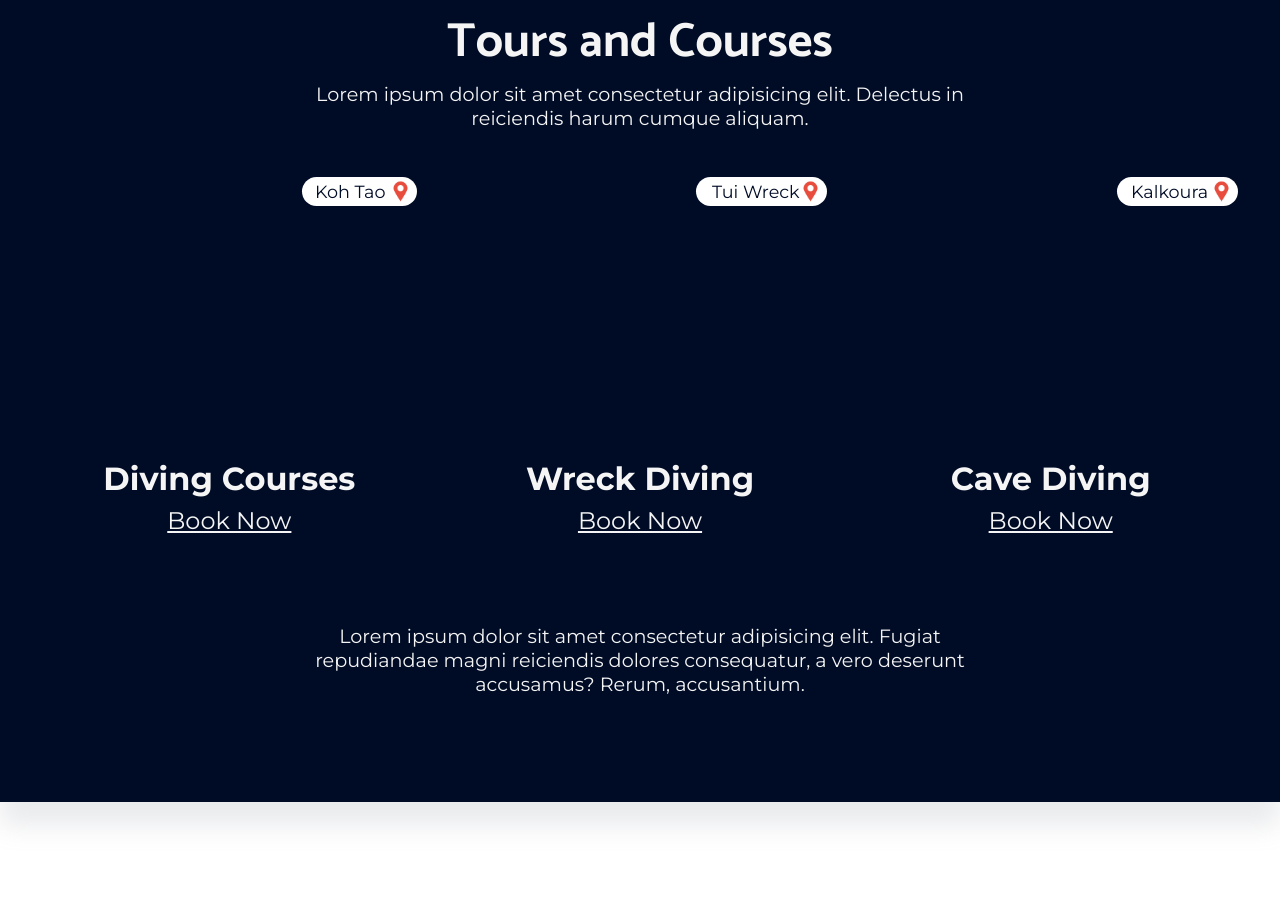
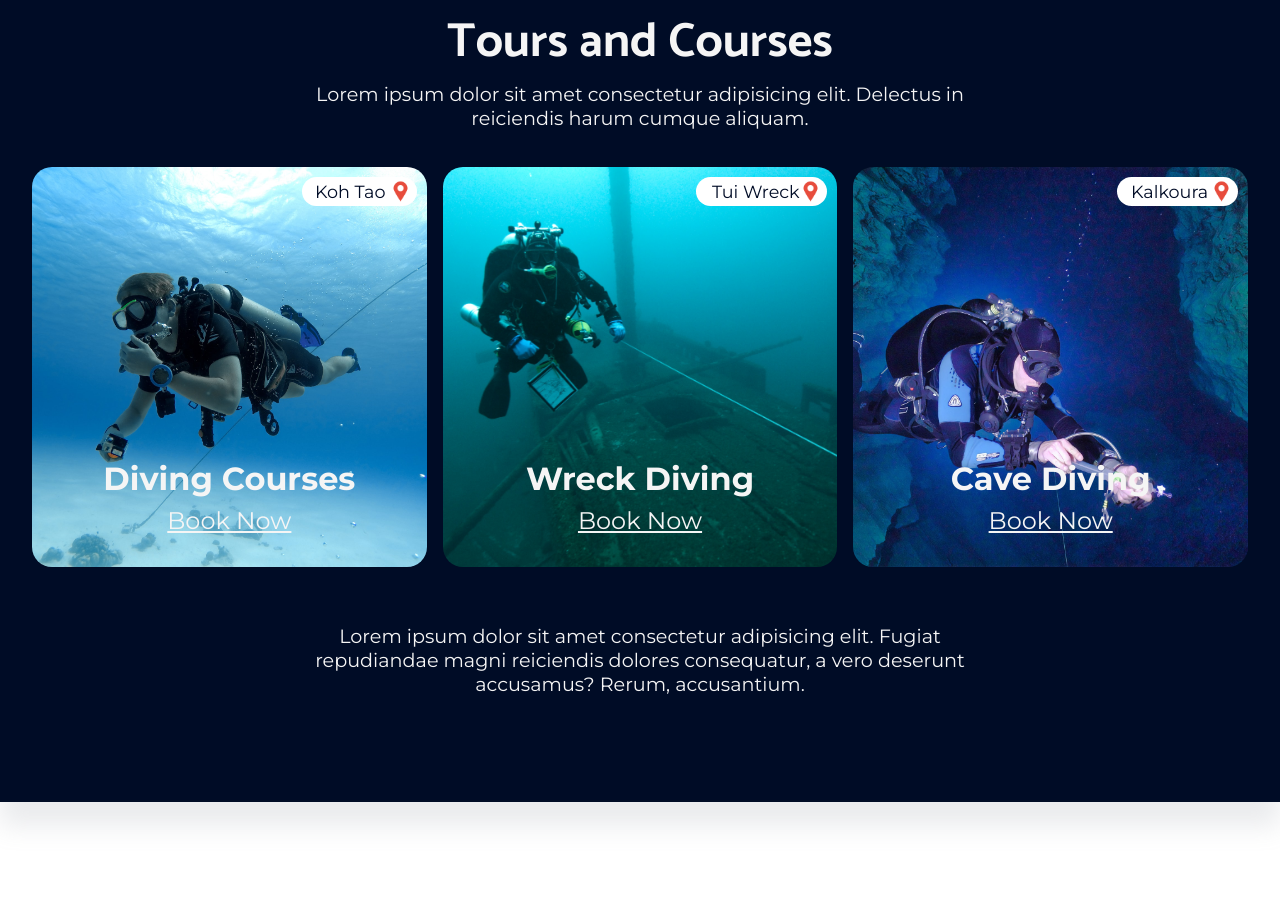
Before and after one commit to primatm/scuba, a plain HTML site: page index.html in a window 1280 px wide. Shown: the part 845-1756 px from the top of the page. Drawn offline with nearby package versions, Linux system fonts and the light colour scheme; files whose address does not match are found by name.

Commit message:
Update main.css

```diff
--- a/main.css
+++ b/main.css
@@ -202,7 +202,7 @@ nav img {
 .cards .card {
   width: 100%;
   height: 45vh;
-  background: center/cover no-repeat url(/imgs/card1.jpg);
+  background: center/cover no-repeat url(card1.jpg);
   border-radius: 20px;
   padding: 1rem 1.5rem;
   display: flex;
@@ -213,10 +213,10 @@ nav img {
   transition: all 0.5s ease;
 }
 .cards .card:nth-of-type(2) {
-  background: center/cover no-repeat url(/imgs/card2.jpg);
+  background: center/cover no-repeat url(card2.jpg);
 }
 .cards .card:nth-of-type(3) {
-  background: center/cover no-repeat url(/imgs/card3.jpg);
+  background: center/cover no-repeat url(card3.jpg);
 }
 .cards .card .location {
   background: white;
```
